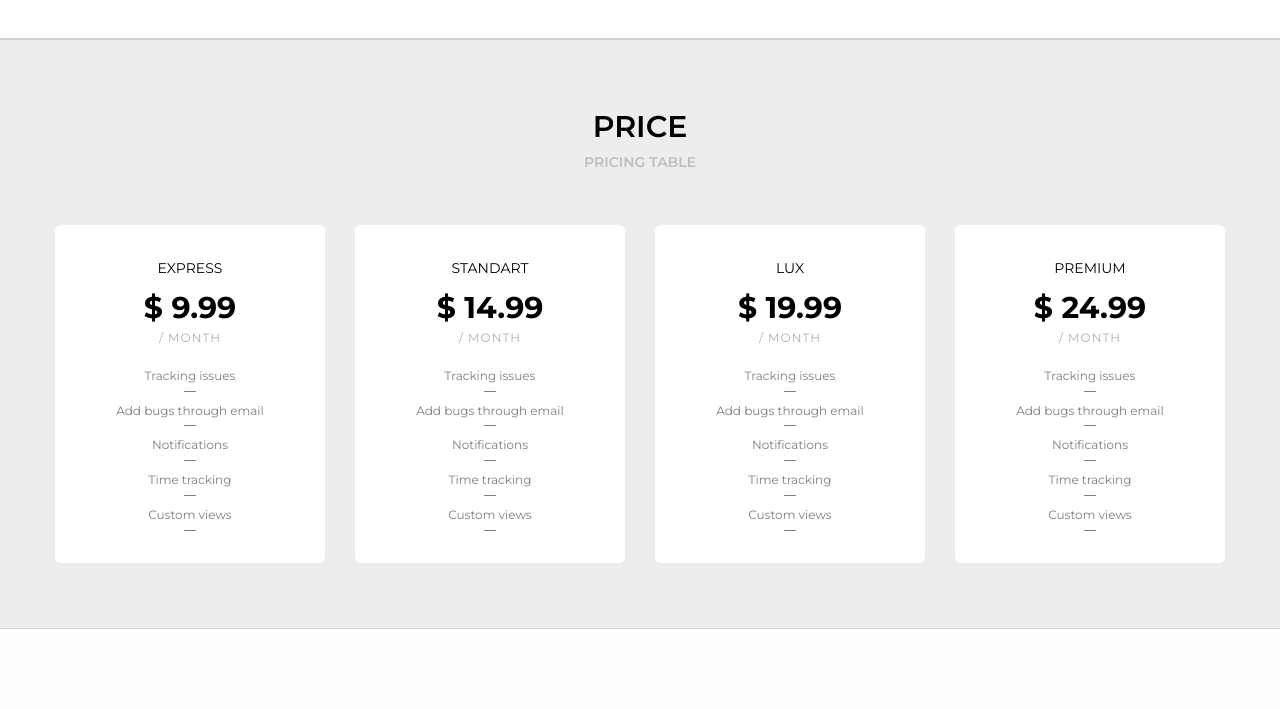
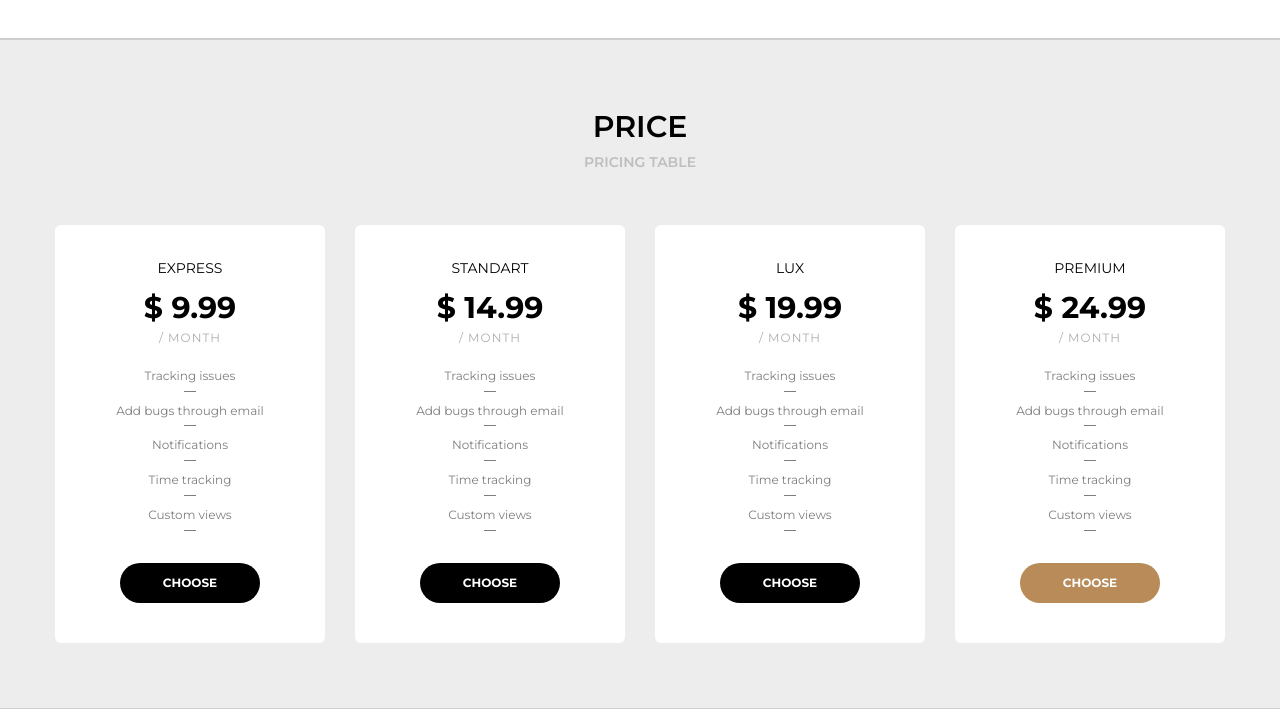
Before and after one commit to krollukasz/Awax, a website: page index.html in a window 1280 px wide. Shown: the part 4213-4922 px from the top of the page. Before the commit the page ends 4842 px from the top, so only its background shows below. Drawn offline with Linux system fonts and the light colour scheme.

Commit message:
Add small buttons in price section

```diff
--- a/index.html
+++ b/index.html
@@ -389,6 +389,7 @@
               <p class="section__paragraph--description">Notifications</p>
               <p class="section__paragraph--description">Time tracking</p>
               <p class="section__paragraph--description">Custom views</p>
+              <button class="button__small">Choose</button>
             </div>
           </div>
           <div class="section__tab col-sm-12 col-md-6 col-lg-3">
@@ -401,6 +402,7 @@
               <p class="section__paragraph--description">Notifications</p>
               <p class="section__paragraph--description">Time tracking</p>
               <p class="section__paragraph--description">Custom views</p>
+              <button class="button__small">Choose</button>
             </div>
           </div>
           <div class="section__tab col-sm-12 col-md-6 col-lg-3">
@@ -413,6 +415,7 @@
               <p class="section__paragraph--description">Notifications</p>
               <p class="section__paragraph--description">Time tracking</p>
               <p class="section__paragraph--description">Custom views</p>
+              <button class="button__small">Choose</button>
             </div>
           </div>
           <div class="section__tab col-sm-12 col-md-6 col-lg-3">
@@ -425,6 +428,7 @@
               <p class="section__paragraph--description">Notifications</p>
               <p class="section__paragraph--description">Time tracking</p>
               <p class="section__paragraph--description">Custom views</p>
+              <button class="button__small--gold">Choose</button>
             </div>
           </div>
         </div>
--- a/sass/components/_button.scss
+++ b/sass/components/_button.scss
@@ -16,4 +16,40 @@
   &:hover {
     background: $color-black;
   }
+
+  &__small {
+    margin: 20px;
+    min-width: 140px;
+    height: 40px;
+    background-color: $color-black;
+    font-size: $small-font-size;
+    font-weight: 700;
+    color: $color-white;
+    text-transform: uppercase;
+    border: none;
+    border-radius: 20px;
+    cursor: pointer;
+    transition: .3s;
+    outline: none;
+
+    &--gold {
+      margin: 20px;
+      min-width: 140px;
+      height: 40px;
+      background-color: $color-gold;
+      font-size: $small-font-size;
+      font-weight: 700;
+      color: $color-white;
+      text-transform: uppercase;
+      border: none;
+      border-radius: 20px;
+      cursor: pointer;
+      transition: .3s;
+      outline: none;
+    }
+
+    &:hover {
+      background-color: $color-gold;
+    }
+  }
 }
```
Also changed, not shown: css/style.css, 1 other file.
